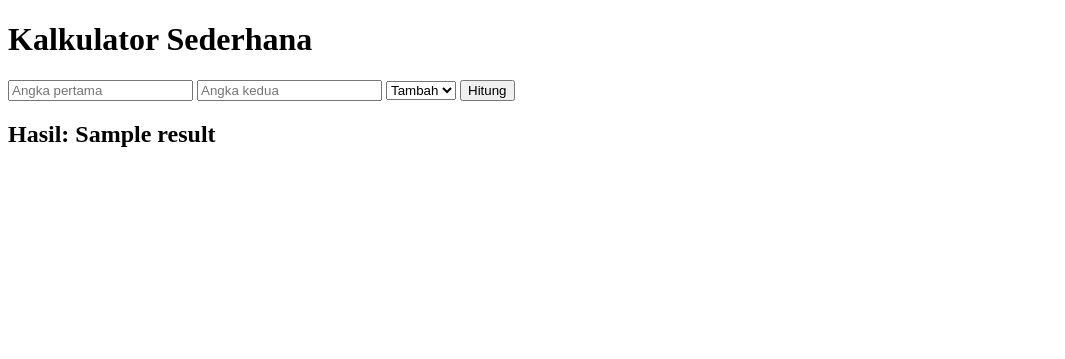
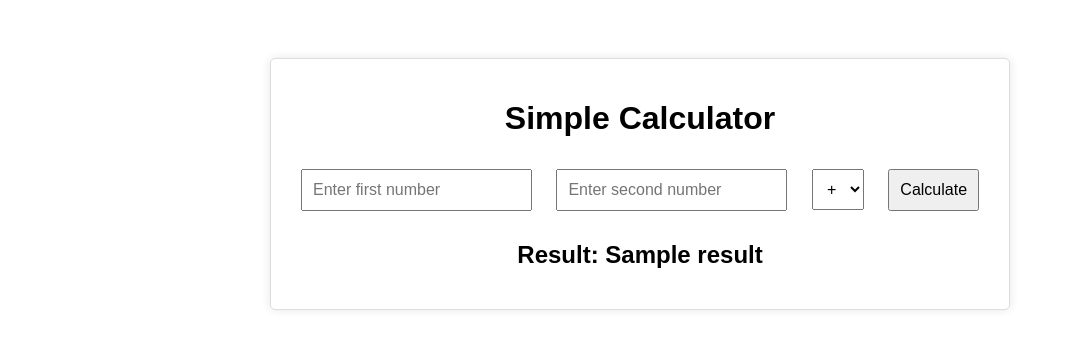
Before and after one commit to LkmAgung/Calculator, a Flask app: template templates/index.html in a window 1280 px wide. Shown: the top 359 px of the page, without its empty margins (0-1065 px from the left). Run offline with Flask 3, Linux system fonts and the light colour scheme; the template is opened without the code that fills it: most values are stand-ins (such as "Sample title", 1, 10 or a date in 2020); parts of the project's set-up code (start-up, migrations or seed data) failed here and were passed over.

Commit message:
initial commit

```diff
--- a/app.py
+++ b/app.py
@@ -2,34 +2,29 @@ from flask import Flask, render_template, request
 
 app = Flask(__name__)
 
-# Setup logging
-logging.basicConfig(level=logging.DEBUG)
+@app.route("/")
+def index():
+    return render_template("index.html")
 
-@app.route('/')
-def home():
-    return render_template('index.html')
-
-@app.route('/calculate', methods=['POST'])
+@app.route("/calculate", methods=["POST"])
 def calculate():
     try:
-        num1 = float(request.form['num1'])
-        num2 = float(request.form['num2'])
-        operation = request.form['operation']
+        num1 = float(request.form["num1"])
+        num2 = float(request.form["num2"])
+        operator = request.form["operator"]
+        if operator == "+":
+            result = num1 + num2
+        elif operator == "-":
+            result = num1 - num2
+        elif operator == "*":
+            result = num1 * num2
+        elif operator == "/":
+            result = num1 / num2
+        else:
+            result = "Invalid Operator"
+        return render_template("index.html", result=result)
+    except Exception as e:
+        return render_template("index.html", result="Error: " + str(e))
 
-        if operation == 'add':
-            result = num1 + num2
-        elif operation == 'subtract':
-            result = num1 - num2
-        elif operation == 'multiply':
-            result = num1 * num2
-        elif operation == 'divide':
-            result = num1 / num2 if num2 != 0 else 'Error (Division by Zero)'
-        else:
-            result = 'Invalid Operation'
-    except Exception as e:
-        result = f"Error: {str(e)}"
-
-    return render_template('index.html', result=result)
-
-if __name__ == '__main__':
+if __name__ == "__main__":
     app.run(debug=True)
--- a/requirements.txt
+++ b/requirements.txt
@@ -1,2 +1 @@
 flask
-gunicorn
--- a/runtime.txt
+++ /dev/null
@@ -1 +0,0 @@
-python-3.6
--- a/startup.txt
+++ /dev/null
@@ -1 +0,0 @@
-gunicorn --bind=0.0.0.0 --timeout 600 app:app
--- /dev/null
+++ b/static/style.css
@@ -0,0 +1,19 @@
+body {
+    font-family: Arial, sans-serif;
+    text-align: center;
+    padding: 50px;
+  }
+
+  .calculator {
+    display: inline-block;
+    border: 1px solid #ddd;
+    padding: 20px;
+    border-radius: 5px;
+    box-shadow: 0 0 10px rgba(0,0,0,0.1);
+  }
+
+  input, select, button {
+    margin: 10px;
+    padding: 10px;
+    font-size: 16px;
+  }
--- a/templates/index.html
+++ b/templates/index.html
@@ -1,26 +1,28 @@
 <!DOCTYPE html>
 <html lang="en">
 <head>
-    <meta charset="UTF-8">
-    <meta name="viewport" content="width=device-width, initial-scale=1.0">
-    <title>Kalkulator Sederhana</title>
+  <meta charset="UTF-8">
+  <meta name="viewport" content="width=device-width, initial-scale=1.0">
+  <title>Simple Calculator</title>
+  <link rel="stylesheet" href="/static/style.css">
 </head>
 <body>
-    <h1>Kalkulator Sederhana</h1>
+  <div class="calculator">
+    <h1>Simple Calculator</h1>
     <form method="POST" action="/calculate">
-        <input type="number" name="num1" placeholder="Angka pertama" required>
-        <input type="number" name="num2" placeholder="Angka kedua" required>
-        <select name="operation">
-            <option value="add">Tambah</option>
-            <option value="subtract">Kurang</option>
-            <option value="multiply">Kali</option>
-            <option value="divide">Bagi</option>
-        </select>
-        <button type="submit">Hitung</button>
+      <input type="number" name="num1" placeholder="Enter first number" required>
+      <input type="number" name="num2" placeholder="Enter second number" required>
+      <select name="operator">
+        <option value="+">+</option>
+        <option value="-">-</option>
+        <option value="*">*</option>
+        <option value="/">/</option>
+      </select>
+      <button type="submit">Calculate</button>
     </form>
-
     {% if result is not none %}
-        <h2>Hasil: {{ result }}</h2>
+      <h2>Result: {{ result }}</h2>
     {% endif %}
+  </div>
 </body>
 </html>
```
